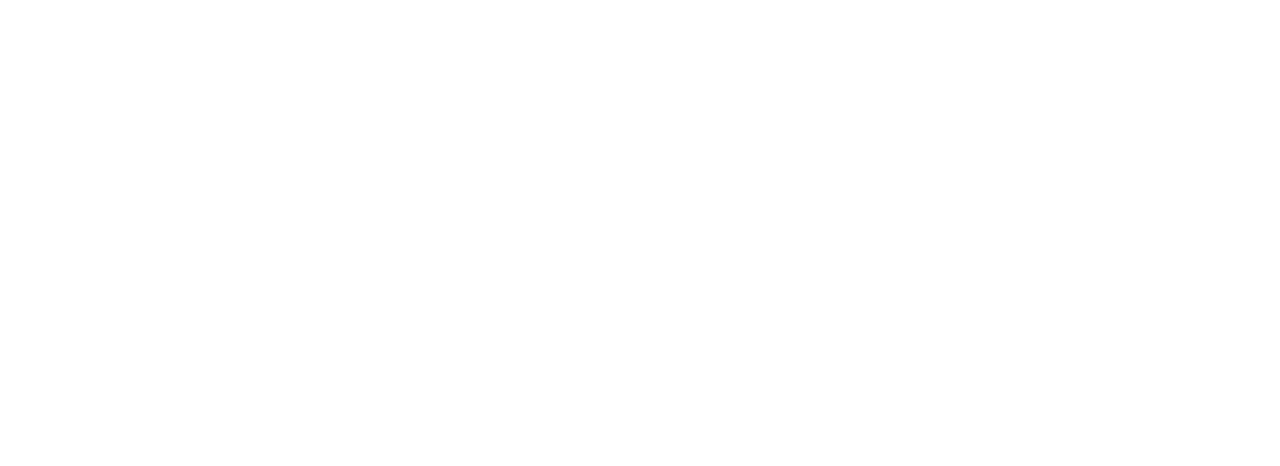
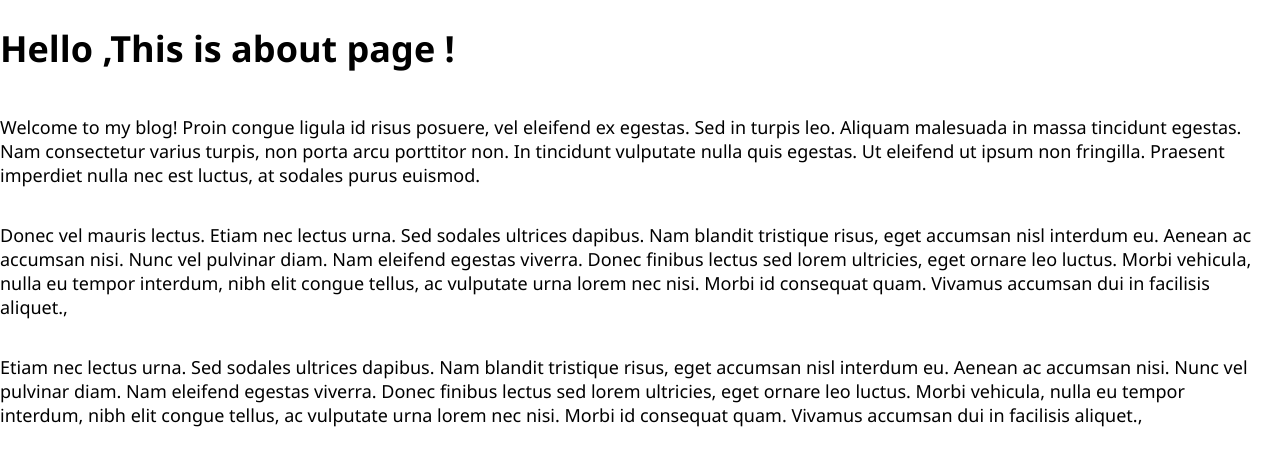
Before and after one commit to mohitm15/ChessMania, a React (Create React App) app in the folder my-blog/: page /about in a window 1280 px wide. Shown: the top 466 px of the page. Built offline with nearby package versions, Linux system fonts and the light colour scheme.

Commit message:
Adding more components and their routes

```diff
--- a/my-blog/src/App.js
+++ b/my-blog/src/App.js
@@ -2,6 +2,9 @@
 import {BrowserRouter as Router, Route} from 'react-router-dom';
 
 import HomePage from './Pages/HomePage';
+import AboutPage from './Pages/AboutPage';
+import ArticlesList from './Pages/ArticlesList';
+import ArticlePage from './Pages/ArticlePage';
 import './App.css';
 
 function App() {
@@ -9,6 +12,9 @@
     <Router>
         <div className="App">
           <Route path="/" component={HomePage} exact/>
+          <Route path="/about" component={AboutPage}/>
+          <Route path="/articles-list" component={ArticlesList}/>
+          <Route path="/article" component={ArticlePage}/>
         </div>
     </Router>
 
--- /dev/null
+++ b/my-blog/src/Pages/AboutPage.js
@@ -0,0 +1,33 @@
+import React from 'react';
+
+const AboutPage = () => (
+    <>
+        <h1>Hello ,This is about page !</h1>
+        <p>
+            Welcome to my blog! Proin congue
+            ligula id risus posuere, vel eleifend ex egestas. Sed in turpis leo.
+            Aliquam malesuada in massa tincidunt egestas. Nam consectetur varius turpis,
+            non porta arcu porttitor non. In tincidunt vulputate nulla quis egestas. Ut
+            eleifend ut ipsum non fringilla. Praesent imperdiet nulla nec est luctus, at
+            sodales purus euismod.
+        </p>
+        <p>
+            Donec vel mauris lectus. Etiam nec lectus urna. Sed sodales ultrices dapibus.
+            Nam blandit tristique risus, eget accumsan nisl interdum eu. Aenean ac accumsan
+            nisi. Nunc vel pulvinar diam. Nam eleifend egestas viverra. Donec finibus lectus
+            sed lorem ultricies, eget ornare leo luctus. Morbi vehicula, nulla eu tempor
+            interdum, nibh elit congue tellus, ac vulputate urna lorem nec nisi. Morbi id
+            consequat quam. Vivamus accumsan dui in facilisis aliquet.,
+        </p>
+        <p>
+            Etiam nec lectus urna. Sed sodales ultrices dapibus.
+            Nam blandit tristique risus, eget accumsan nisl interdum eu. Aenean ac accumsan
+            nisi. Nunc vel pulvinar diam. Nam eleifend egestas viverra. Donec finibus lectus
+            sed lorem ultricies, eget ornare leo luctus. Morbi vehicula, nulla eu tempor
+            interdum, nibh elit congue tellus, ac vulputate urna lorem nec nisi. Morbi id
+            consequat quam. Vivamus accumsan dui in facilisis aliquet.,
+        </p>
+    </>
+);
+
+export default AboutPage;
--- /dev/null
+++ b/my-blog/src/Pages/ArticlePage.js
@@ -0,0 +1,10 @@
+import React from 'react';
+
+const ArticlePage = () => (
+    <>
+        <h1>Hello , Welcome to Article PAge !</h1>
+
+    </>
+);
+
+export default ArticlePage;
--- /dev/null
+++ b/my-blog/src/Pages/ArticlesList.js
@@ -0,0 +1,10 @@
+import React from 'react';
+
+const ArticlesList = () => (
+    <>
+        <h1>Hello , Welcome to Articles List !</h1>
+
+    </>
+);
+
+export default ArticlesList;
```
